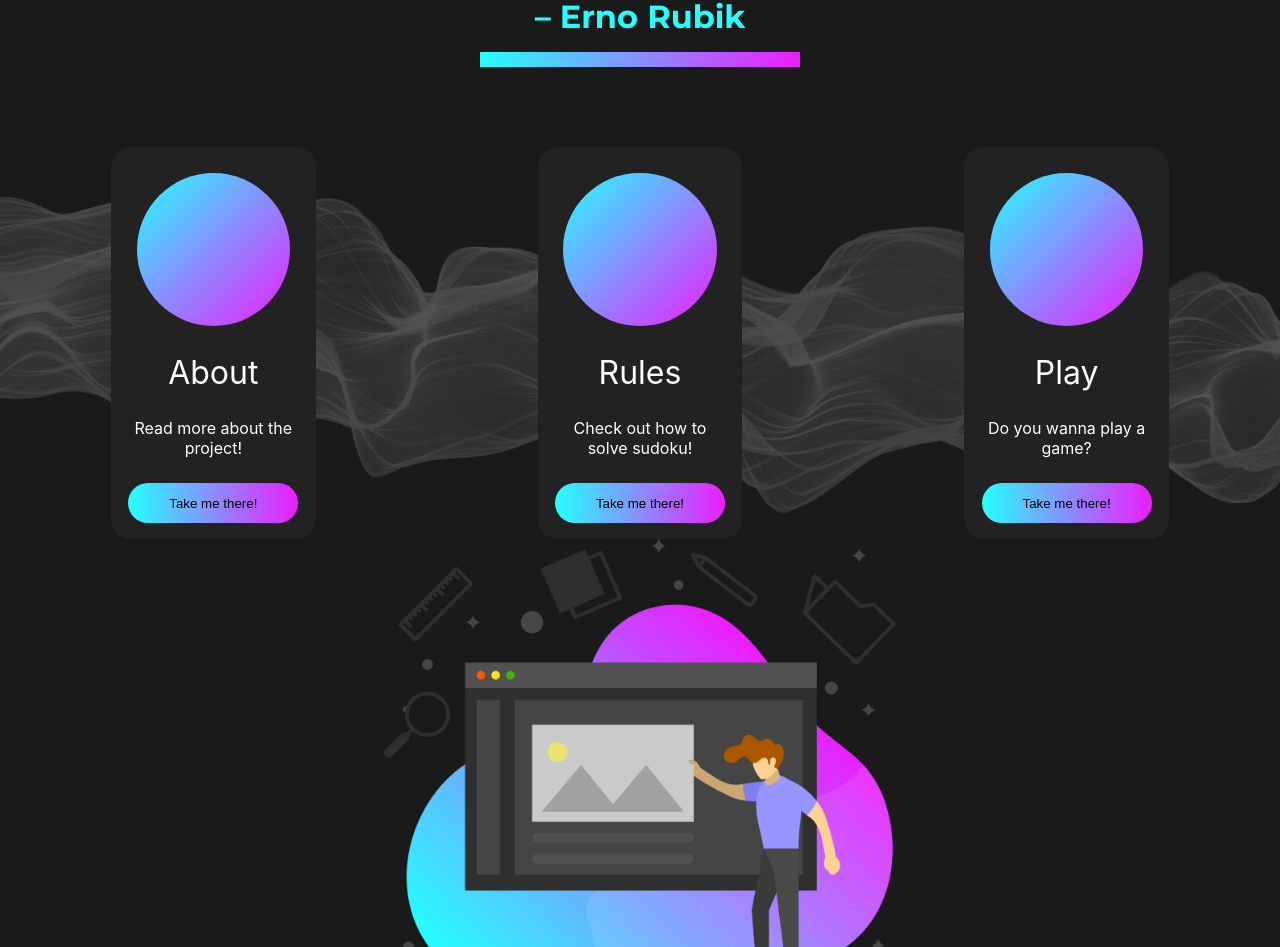
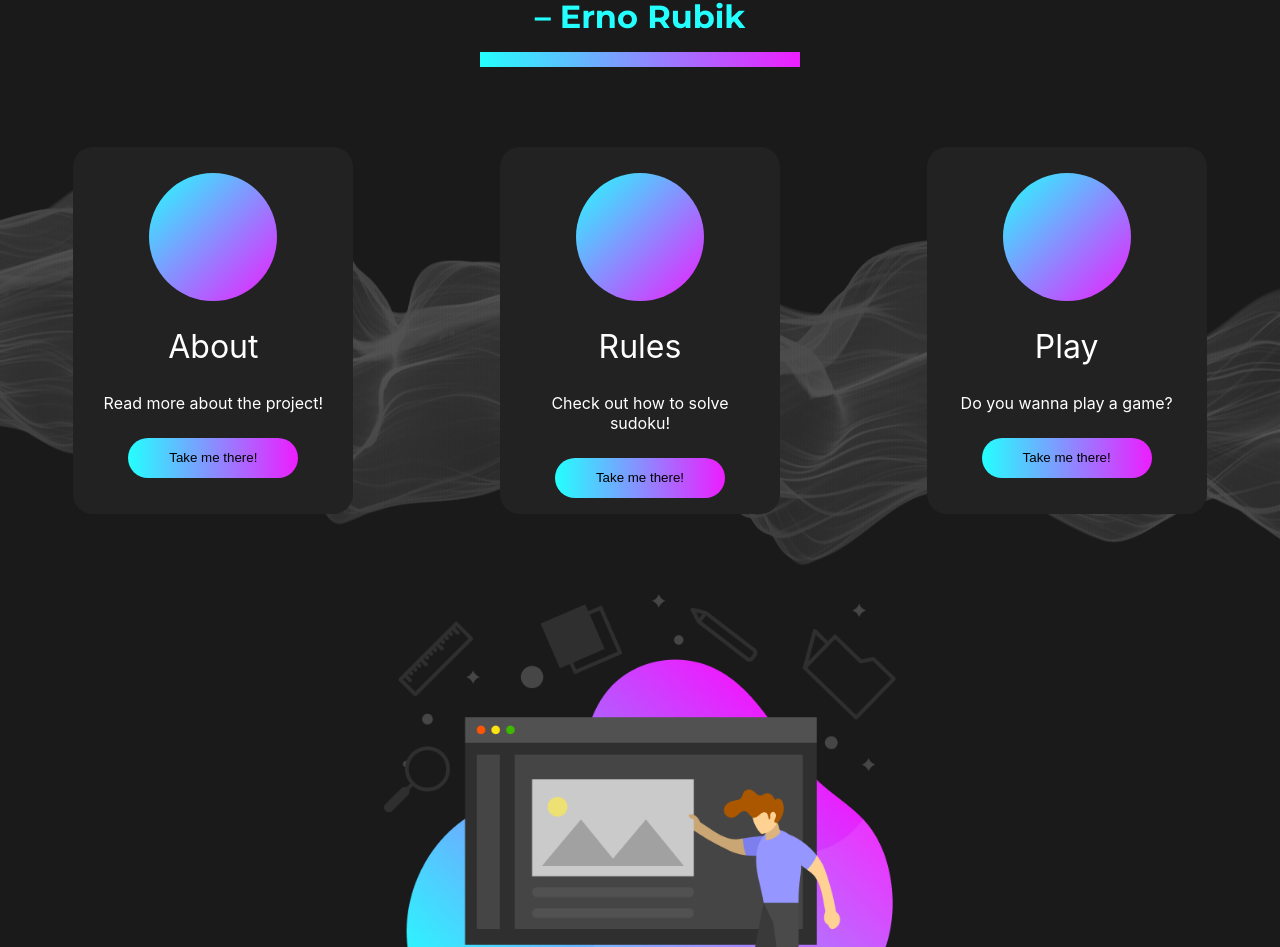
Before and after one commit to NikolSkvarilova/sudoku, a React (Create React App) app in the folder app/: page / in a window 1280 px wide. Shown: the part 966-1913 px from the top of the page. Built offline with nearby package versions, Linux system fonts and the light colour scheme.

Commit message:
Small changes

```diff
--- a/app/src/Components/Card/Card.scss
+++ b/app/src/Components/Card/Card.scss
@@ -6,17 +6,18 @@
 .card-container {
   // position: relative;
   margin-bottom: $component_margin_bottom;
-  width: 16vw;
+  width: 280px;
   height: auto;
   background-color: $background-card;
   border: none;
   border-radius: 20px;
   margin: 0 auto;
+  margin-bottom: $component_margin_bottom;
 
   .card-img-section {
     background-image: linear-gradient(to right bottom, $fancy-color-1, $fancy-color-2);
-    width: 12vw;
-    height: 12vw;
+    width: 10vw;
+    height: 10vw;
     border: none;
     border-radius: 50%;
     margin: 2vw auto;
```
